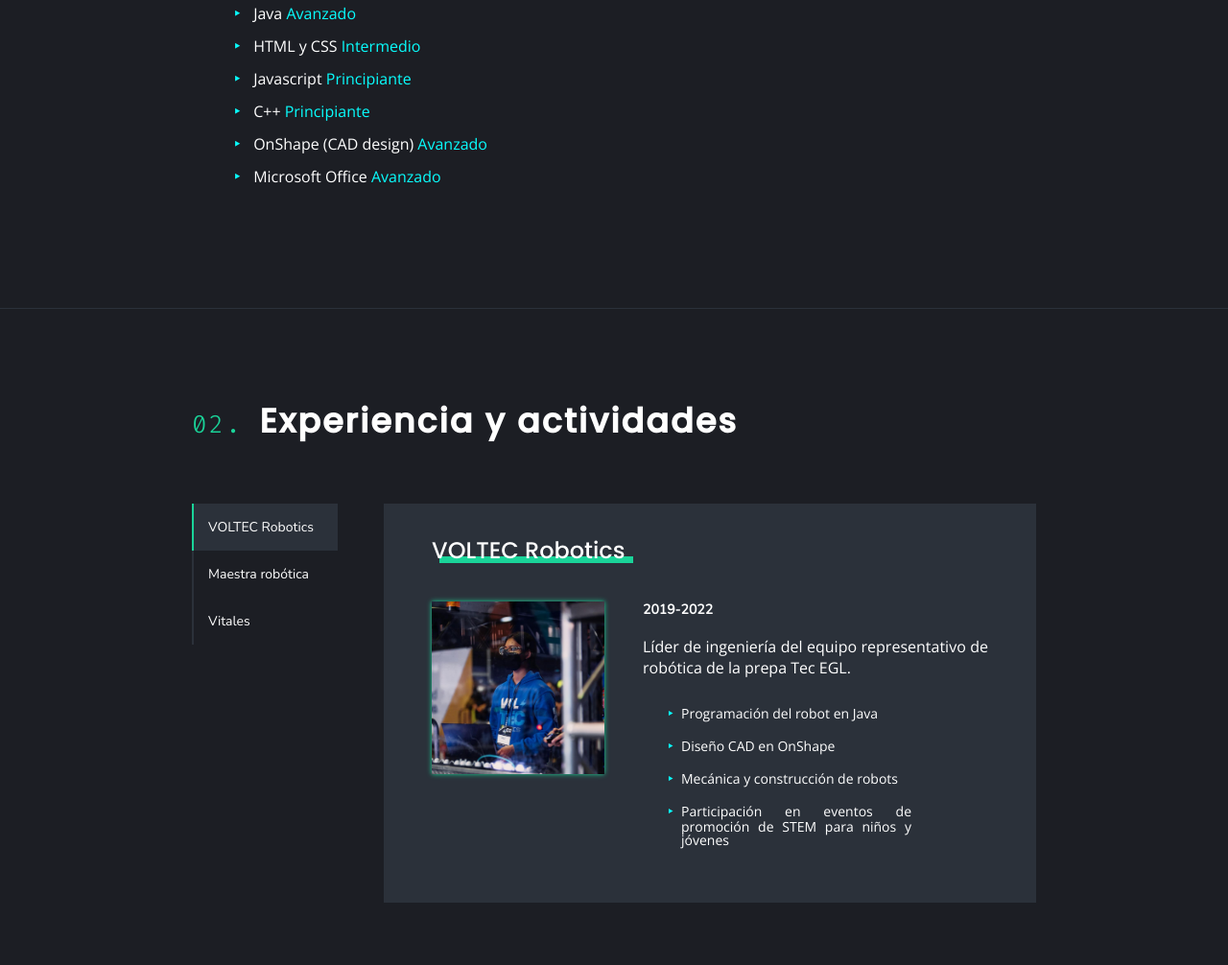
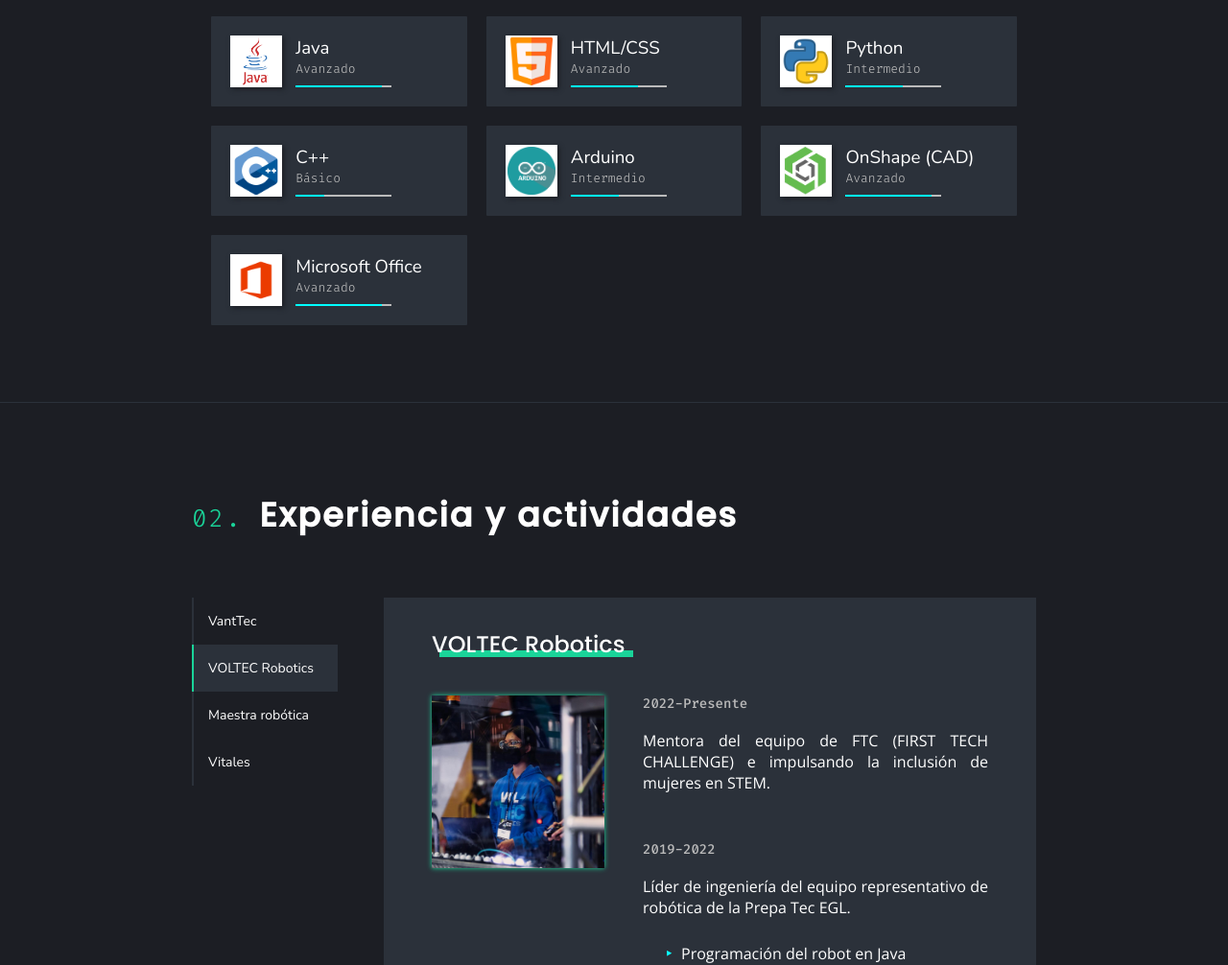
Before and after one commit to Ale-Coeto/Webpage, a plain HTML site: page index.html in a window 1280 px wide. Shown: the part 1794-2800 px from the top of the page at 96% size. Drawn offline with nearby package versions, Linux system fonts and the light colour scheme.

Commit message:
Conocimientos técnicos actualizados
Formato para conocimientos técnicos y correción de errores en dimensiones

```diff
--- a/Experiencias.js
+++ b/Experiencias.js
@@ -2,15 +2,31 @@ let txtSubtitulo = document.getElementById("exSubtitulo");
 let txtFecha = document.getElementById("exFecha");
 let iconImg = document.getElementById("exImg");
 let txtDescripcion = document.getElementById("exP");
+let txtFecha2 = document.getElementById("exFecha2");
+let txtDescripcion2 = document.getElementById("exP2");
 
 let experiencias = [];
+
+let vantTec = {
+    boton:"exVantTec",
+    subtitulo: "VantTec",
+    fecha: "2022-Presente",
+    img: "<img class='exImg' src='Images/VantTec.jpeg'>",
+    descripcion: "<p>Integrante del grupo estudiantil VantTec en el área de mecánica</p>",
+    fecha2:"",
+    descripcion2: "<p></p>"
+}
+
+    experiencias.push(vantTec);
 
 let voltec = {
     boton: "exVoltec",
     subtitulo: "VOLTEC Robotics",
-    fecha: "2019-2022",
     img: "<img class='exImg' src='Images/Voltec.jpeg'>",
-    descripcion: "<p>Líder de ingeniería del equipo representativo de robótica de la prepa Tec EGL. </p> <ul><li>Programación del robot en Java</li> <li>Diseño CAD en OnShape</li><li>Mecánica y construcción de robots</li><li>Participación en eventos de promoción de STEM para niños y jóvenes</li></ul>"
+    fecha: "2022-Presente",
+    descripcion: "<p>Mentora del equipo de FTC (FIRST TECH CHALLENGE) e impulsando la inclusión de mujeres en STEM.</p>",
+    fecha2: "2019-2022",
+    descripcion2:"<p>Líder de ingeniería del equipo representativo de robótica de la Prepa Tec EGL. </p> <ul><li>Programación del robot en Java</li> <li>Diseño CAD en OnShape</li><li>Mecánica y construcción de robots</li><li>Participación en eventos de promoción de STEM para niños y jóvenes</li></ul>"
 
 }
     experiencias.push(voltec);
@@ -21,6 +37,8 @@ let maestra = {
     fecha:  "2022",
     img: "<img class='exImg' src='Images/Maestra.png'>",
     descripcion: "<p>Clases de robótica a más de 20 niños de 3er grado de primaria durante el verano.</p> <ul> <li>Programación y construcción de robots LEGO Mindstorms </li> <li>Clases sobre fundamentos de robótica (sensores, actuadores, mecanismos simples)</li></ul>",
+    fecha2:"",
+    descripcion2: ""
 }
 experiencias.push(maestra);
 
@@ -29,7 +47,9 @@ let vitales = {
     subtitulo: "Vitales",
     fecha: "2020-2021",
     img: "<img class='exImg' src='Images/Vitales.png'>",
-    descripcion: "<p>Líder de marketing de un grupo enfocado en proyectos de ayuda a la comunidad y el medio ambiente.</p> <ul><li>Campaña ecológica a través de redes sociales</li><li>Congreso centrado en la inclusión y el trabajo en equipo</li>"
+    descripcion: "<p>Líder de marketing de un grupo enfocado en proyectos de ayuda a la comunidad y el medio ambiente.</p> <ul><li>Campaña ecológica a través de redes sociales</li><li>Congreso centrado en la inclusión y el trabajo en equipo</li>",
+    fecha2:"",
+    descripcion2: ""
 }
 experiencias.push(vitales);
 
@@ -40,6 +60,9 @@ function change(i){
     txtFecha.innerText = experiencias[i].fecha;
     txtDescripcion.innerHTML = experiencias[i].descripcion;
     iconImg.innerHTML = experiencias[i].img;
+
+        txtFecha2.innerText = experiencias[i].fecha2;
+        txtDescripcion2.innerHTML = experiencias[i].descripcion2;
     colores(i);
 }
 
--- a/Styles/Header.css
+++ b/Styles/Header.css
@@ -87,3 +87,9 @@ z-index: 0;
     z-index: 0;
 
     }
+
+    @media(max-width : 1000px){
+        .linea, .linea2{
+            height: 0;
+        }
+    }
--- a/Styles/Main.css
+++ b/Styles/Main.css
@@ -29,7 +29,6 @@
         background-color: var(--color1);
         color: white;
         position: absolute;
-        width: 100%;
         height: 100%;
 
     }
@@ -43,6 +42,20 @@
 
 
         }
+
+        @media(max-width : 600px){
+            section{
+                padding: 90px 30px 60px 30px;
+            }
+        }
+
+        @media(min-width : 600px) and (max-width : 1000px){
+            section{
+                padding: 90px 50px 60px 50px;
+            }
+        }
+
+
 
          .experiencia .proyectos {
             background-color: var(--color2);
@@ -62,8 +75,8 @@
             height: 100%;
             position: relative;
             z-index: 1;
-            background-image: linear-gradient(to right, var(--color3), var(--color6));
-
+            background-image: url("../Images/Fondo.png");
+            background-color: transparent;
 
         }
 
--- a/Styles/SobreMi.css
+++ b/Styles/SobreMi.css
@@ -13,3 +13,107 @@
     font-weight: 400;
     margin-bottom: 10px;
 }
+
+.gridListas {
+    display: grid;
+    grid-template-columns: 1fr 1fr 1fr 1fr;
+    column-gap: 20px;
+    row-gap: 20px;
+    padding-top: 10px;
+
+}
+
+.elementLista {
+    background-color: var(--color2);
+    padding: 20px;
+    border-radius: 1px;
+}
+
+.cImg{
+    height: 50px;
+    width: 50px;
+    background-color: white;
+    border: 2px solid white;
+    box-shadow: 2px 2px 5px var(--color1);
+}
+
+.vtc {
+    display: inline-block;
+    vertical-align: top;
+    margin: 0;
+    padding: 0;
+    height: 54px;
+}
+
+
+
+.elementLista h3{
+    display: block;
+    padding-left: 10px;
+    margin: 0;
+}
+
+.gris2 {
+    display: block;
+    color: rgb(187, 187, 187);
+    font-size: 13px;
+    font-family: 'Fira Code';
+    font-weight: 300;
+    padding-left: 10px;
+    margin: 0;
+    padding-bottom: 9px;
+}
+
+.nivelBase {
+    display: block;
+    position: relative;
+    height: 2px;
+    width: 100px;
+    background-color: rgb(187, 187, 187);
+    z-index: 2;
+    margin-left: 10px;
+}
+
+.nivel99, .nivel90, .nivel70, .nivel60, .nivel30, .nivel50{
+    position: absolute;
+    left: 0px;
+    top: 0;
+    bottom: 0;
+    background-color: aqua;
+    z-index: 0;
+}
+
+.nivel99{
+    width: 90%;
+}
+.nivel90 {
+    width: 90%;
+}
+.nivel70 {
+    width: 70%;
+}
+.nivel60 {
+    width: 60%;
+}
+.nivel50{
+    width: 50%;
+}
+.nivel30 {
+    width: 30%;
+}
+
+@media(max-width : 944px){
+    .gridListas{
+        grid-template-columns: 1fr;
+    }
+}
+@media(min-width: 945px) and (max-width : 1210px){
+    .gridListas{
+        grid-template-columns: 1fr 1fr;
+    }
+}
+@media(min-width: 1210px) and (max-width : 1450px){
+    .gridListas{
+        grid-template-columns: 1fr 1fr 1fr;
+    }
+}
--- a/Styles/Texto.css
+++ b/Styles/Texto.css
@@ -87,7 +87,7 @@
 
     .proyectos
 
-  h4 {
+  h4, #exFecha, #exFecha2 {
       font-family: 'Fira Code', Arial;
       font-size: 14px;
       font-weight: 500;
--- a/index.html
+++ b/index.html
@@ -89,15 +89,75 @@
             <li> Inglés  <span class="highlight"> Avanzado (B2) </span> </li>
             <li> Alemán <span class="highlight"> Intermedio (B1)</span>  </li>
           </ul>
+          <!--Iconos-->
           <h2 class="subtitulo2"> Conocimientos Técnicos</h2>
-          <ul>
-            <li> Java <span class="highlight"> Avanzado </span> </li>
-            <li> HTML y CSS  <span class="highlight"> Intermedio </span>  </li>
-            <li> Javascript  <span class="highlight"> Principiante </span> </li>
-            <li> C++ <span class="highlight"> Principiante </span> </li>
-            <li> OnShape (CAD design)  <span class="highlight"> Avanzado </span> </li>
-            <li> Microsoft Office  <span class="highlight"> Avanzado </span> </li>
-          </ul>
+          <div class="gridListas">
+
+          <div class="elementLista">
+              <div class="vtc"><img src="Images/Icons/Java.png" class="cImg"> </div>
+              <div class="vtc">
+                  <h3> Java </h3> <span class="gris2"> Avanzado </span>
+                  <div class="nivelBase">
+                    <div class="nivel90"></div>
+                  </div>
+              </div>
+          </div>
+          <div class="elementLista">
+            <div class="vtc"><img src="Images/Icons/HTML.png" class="cImg"> </div>
+            <div class="vtc">
+                <h3> HTML/CSS </h3> <span class="gris2"> Avanzado </span>
+                <div class="nivelBase">
+                  <div class="nivel70"></div>
+                </div>
+            </div>
+          </div>
+          <div class="elementLista">
+            <div class="vtc"><img src="Images/Icons/Python.png" class="cImg"> </div>
+            <div class="vtc">
+                <h3> Python </h3> <span class="gris2"> Intermedio </span>
+                <div class="nivelBase">
+                  <div class="nivel60"></div>
+                </div>
+            </div>
+          </div>
+          <div class="elementLista">
+            <div class="vtc"><img src="Images/Icons/C++.png" class="cImg"> </div>
+            <div class="vtc">
+                <h3> C++ </h3> <span class="gris2"> Básico </span>
+                <div class="nivelBase">
+                  <div class="nivel30"></div>
+                </div>
+            </div>
+          </div>
+          <div class="elementLista">
+            <div class="vtc"><img src="Images/Icons/Arduino.png" class="cImg"> </div>
+            <div class="vtc">
+                <h3> Arduino </h3> <span class="gris2"> Intermedio </span>
+                <div class="nivelBase">
+                  <div class="nivel50"></div>
+                </div>
+            </div>
+          </div>
+          <div class="elementLista">
+            <div class="vtc"><img src="Images/Icons/OnShape.png" class="cImg"> </div>
+            <div class="vtc">
+                <h3> OnShape (CAD) </h3> <span class="gris2"> Avanzado </span>
+                <div class="nivelBase">
+                  <div class="nivel90"></div>
+                </div>
+            </div>
+          </div>
+          <div class="elementLista">
+            <div class="vtc"><img src="Images/Icons/Office.png" class="cImg"> </div>
+            <div class="vtc">
+                <h3> Microsoft Office </h3> <span class="gris2"> Avanzado </span>
+                <div class="nivelBase">
+                  <div class="nivel99"></div>
+                </div>
+            </div>
+          </div>
+
+          </div>
          </div>
         </section>
 
@@ -106,13 +166,13 @@
         <section id="Section2">
 
           <h1 class="subtitulo"> <span class="num">02. </span> Experiencia y actividades </h1>
-          <div class="experiencia">
           <div class="menuE">
 
               <div class="menuExperiencias">
-                <div id="exVoltec" type="button" onclick='change(0)'> VOLTEC Robotics</div>
-                <div id="exMaestra" type="button" onclick='change(1)'> Maestra robótica</div>
-                <div id="exVitales" type="button" onclick='change(2)'> Vitales </div>
+                <div id="exVantTec" typpe="button" onclick='change(0)'> VantTec</div>
+                <div id="exVoltec" type="button" onclick='change(1)'> VOLTEC Robotics</div>
+                <div id="exMaestra" type="button" onclick='change(2)'> Maestra robótica</div>
+                <div id="exVitales" type="button" onclick='change(3)'> Vitales </div>
               </div>
 
               <div class="experiencias1">
@@ -120,9 +180,12 @@
                   <div class="flex">
                         <div id="exImg" > <img src="Images/Voltec.jpeg" class="exImg"> </div>
                         <div>
-                        <h4 id="exFecha"> 2019-2022 </h4>
-                        <div id="exP"> <p>Líder de ingeniería del equipo representativo de robótica de la prepa Tec EGL. </p>
-                        <div><ul><li>Programación del robot en Java</li>
+                            <h4 id="exFecha"> 2022-Presente</h4>
+                            <div id="exP"> <p> Mentora del equipo de FTC (FIRST TECH CHALLENGE) e impulsando la inclusión de mujeres en STEM. </p> </div>
+
+                          <h4 id="exFecha2"> 2019-2022 </h4>
+                          <div id="exP2"> <p>Líder de ingeniería del equipo representativo de robótica de la Prepa Tec EGL. </p>
+                            <ul><li>Programación del robot en Java</li>
                               <li>Diseño CAD en OnShape</li>
                               <li>Mecánica y construcción de robots</li>
                               <li>Participación en eventos de promoción de STEM para niños y jóvenes</li></ul>
@@ -132,7 +195,6 @@
                   </div>
               </div>
 
-          </div>
           </div>
 
 
@@ -195,6 +257,8 @@
               <div id="lineaP" class="lineaC1"></div>
               <img src="Images/FRC.jpg" class="frc">
               <p> (First Robotics Competition) Competencia internacional de robótica, organizada por FIRST.</p>
+              <div class="lugar1"> Ranking 8/40 (Monterrey) </div>
+              <div class="lugar1"> Ranking 10/44 (Las Vegas)</div>
               <div class="footer">
               <div class="gris"> Java </div>
               </div>
```
Also changed, not shown: Styles/Proyectos.css (+19 -9 lines), Images/Fondo.png (added), Images/Icons/Arduino.png (added), Images/Icons/C++.png (added), Images/Icons/HTML.png (added), Images/Icons/Java.png (added), Images/Icons/Mas.png (renamed from Images/Mas.png), Images/Icons/Office.png (added), Images/Icons/OnShape.png (added), Images/Icons/Python.png (added), Images/VantTec.jpeg (added), 2 other files. Lines whose indentation alone changed are shown as unchanged.
